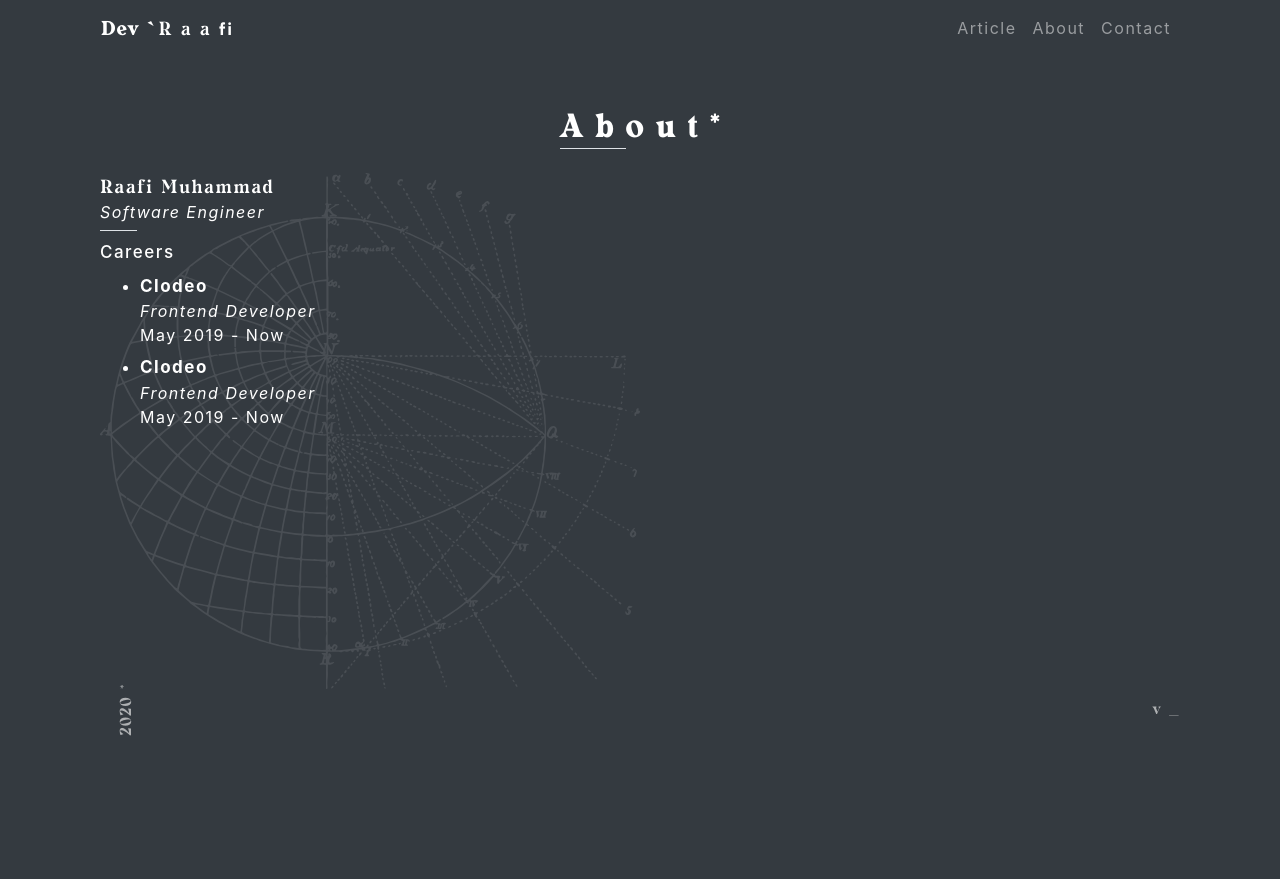
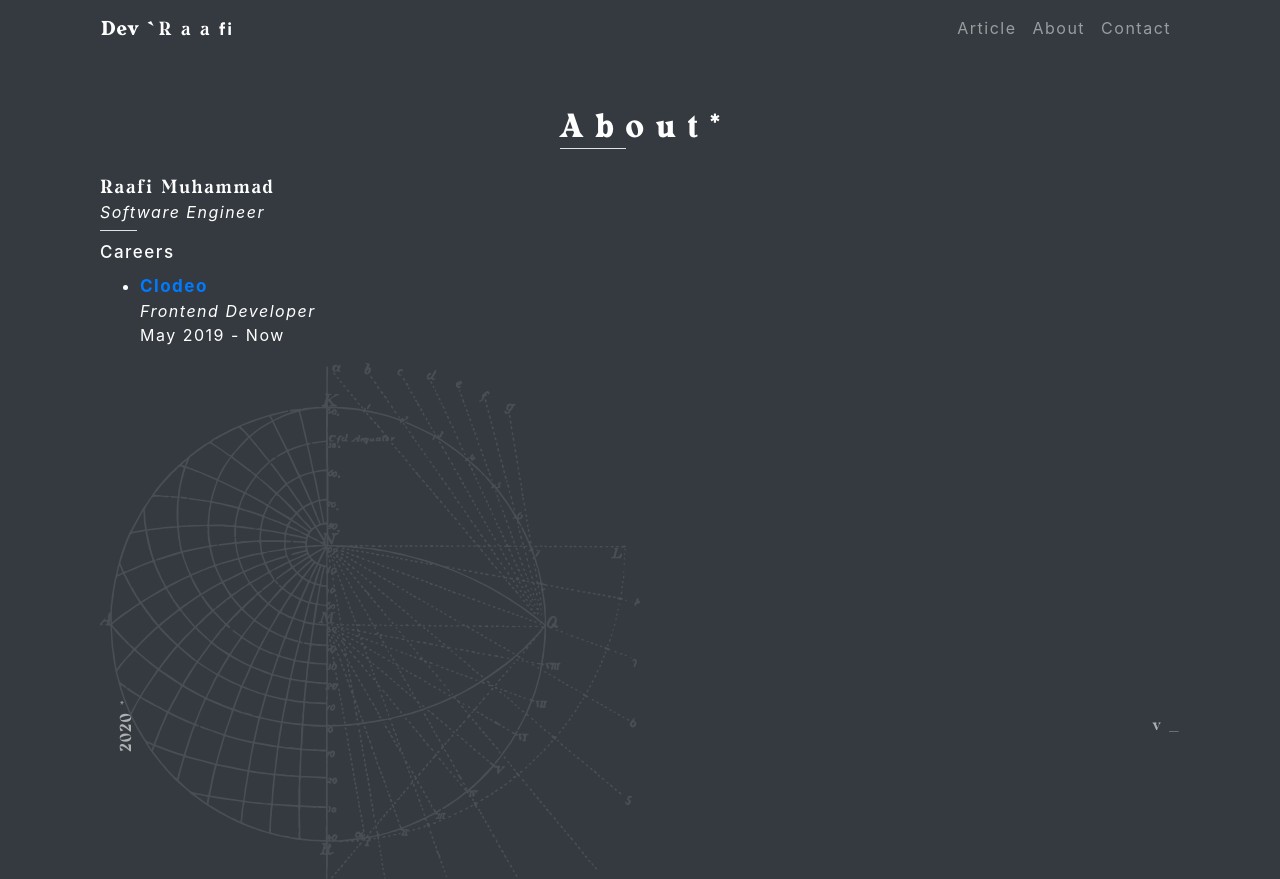
Before and after one commit to devraafi/dev-raafi-next, a Next.js app: page /about in a window 1280 px wide. Before the commit the page ends 800 px from the top, so only its background shows below. Built offline with nearby package versions, Linux system fonts and the light colour scheme.

Commit message:
footer - about

```diff
--- a/components/footer.tsx
+++ b/components/footer.tsx
@@ -5,7 +5,7 @@ export default class Footer extends React.Component {
     render() {
         return (
             <div id="footer-dev-raafi">
-                <div className="container">
+                <div className="container py-3">
                     <div className="row justify-content-between">
                         <div className="col-auto">
                             <label htmlFor="" className="v-footer rotate-90">2020 *</label>
--- a/components/main.tsx
+++ b/components/main.tsx
@@ -10,7 +10,7 @@ const MainLayout = props => (
             <Header />
             <Nav />
             <div className="main-container">
-                <main className="content-wrapper">
+                <main className="content-wrapper pb-5">
                     {props.children}
                 </main>
                 <Footer />
--- a/pages/about/index.tsx
+++ b/pages/about/index.tsx
@@ -1,15 +1,12 @@
 import MainLayout from '../../components/main';
+import Link from 'next/link';
 import '../../styles/about.scss'
 
 const careers = [
     {
         companyName: 'Clodeo',
         division: 'Frontend Developer',
-        periode: 'May 2019 - Now'
-    },
-    {
-        companyName: 'Clodeo',
-        division: 'Frontend Developer',
+        redirect: 'https://clodeo.com/',
         periode: 'May 2019 - Now'
     },
 ]
@@ -26,9 +23,7 @@ const About = () => {
                     <div className="row">
                         <div className="col-12">
                             <div className="careers">
-                                <div className="about-icon w-50">
-                                    <img src="/img/SVG/about.svg" className="img-fluid" alt="" srcSet="" />
-                                </div>
+
                                 <div className="your-name">
                                     <span className="nick">Raafi</span> Muhammad
                                 </div>
@@ -44,7 +39,11 @@ const About = () => {
                                             return (
                                                 <li className="my-2" key={i}>
                                                     <div className="company-name">
-                                                        {c.companyName}
+                                                        <Link href={c.redirect}>
+                                                            <a target="_blank" rel="noopener noreferrer" className="redirect-company">
+                                                                {c.companyName}
+                                                            </a>
+                                                        </Link>
                                                     </div>
                                                     <div className="division-name">
                                                         {c.division}
@@ -56,6 +55,9 @@ const About = () => {
                                             )
                                         })}
                                     </ul>
+                                </div>
+                                <div className="about-icon w-50">
+                                    <img src="/img/SVG/about.svg" className="img-fluid" alt="" srcSet="" />
                                 </div>
                             </div>
                         </div>
--- a/styles/about.scss
+++ b/styles/about.scss
@@ -26,6 +26,13 @@
         .company-name {
             font-size: 17px;
             font-weight: bolder;
+
+            .redirect-company:hover {
+                color: white;
+                text-decoration: none;
+                border-bottom: 2px solid #dee2e6 !important;
+                padding-bottom: 0.25rem !important;
+            }
         }
 
         .division-name {
```
